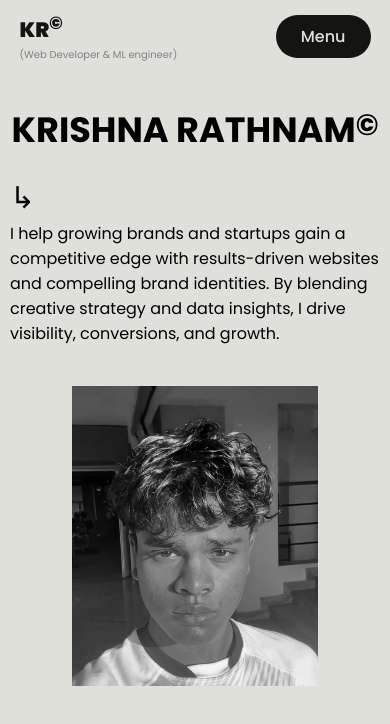
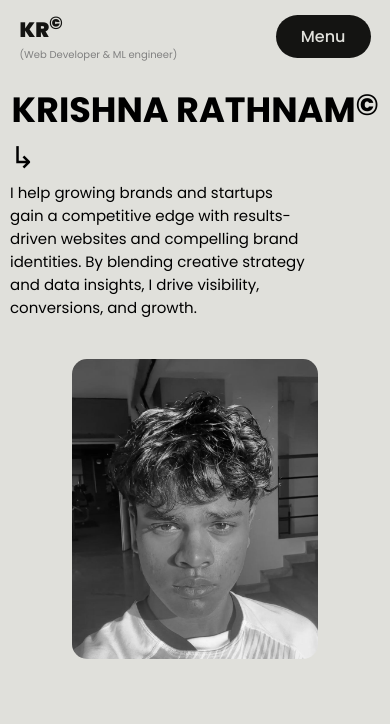
Before and after one commit to ughhKrishna/portfolio, a React (Vite) app: page / in a window 390 px wide. Shown: the top 724 px of the page. Built offline with nearby package versions, Linux system fonts and the light colour scheme.

Commit message:
fixed image issue

```diff
--- a/src/LandingPage.jsx
+++ b/src/LandingPage.jsx
@@ -18,7 +18,7 @@ export default function LandingPage() {
             </p>
           </div>
           <div className="img-container">
-            <img src="src\assets\myface.jpeg" alt="My Image" />
+            <img src="public\myface.jpeg" alt="My Image" />
           </div>
         </div>
       </div>
--- a/src/index.css
+++ b/src/index.css
@@ -42,6 +42,7 @@ img {
   height: 600px;
   -webkit-filter: grayscale(100%); /* Safari 6.0 - 9.0 */
   filter: grayscale(100%);
+  border-radius: 15px;
 }
 
 .arrow {
@@ -232,7 +233,7 @@ img {
   .about-me-text-container {
     margin-bottom: 0px;
     margin-left: 10px;
-    margin-top: 20px;
+    margin-top: 0px;
   }
 
   .arrow {
@@ -242,21 +243,11 @@ img {
     display: flex;
     flex-direction: column;
   }
-}
-/* @media only screen and (max-width: 500px) {
   .my-name {
-    font-size: 2.3rem;
+    padding-top: 10px;
   }
   .about-me {
-    font-size: 0.9rem;
+    font-size: 15px;
+    width: 300px;
   }
-} */
-
-/* .landing-container {
-  height: 85vh;
-  background-color: none;
-  display: flex;
-  flex-direction: column;
-  justify-content: center;
-  align-items: center;
-} */
+}
```
Also changed, not shown: public/myface.jpeg (renamed from src/assets/myface.jpeg).
